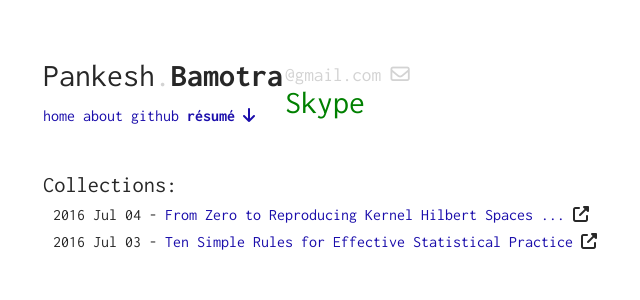
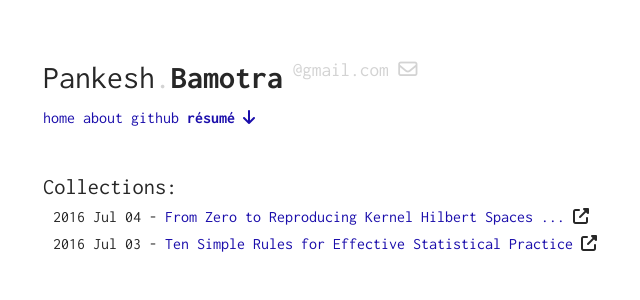
Before and after one commit to pbamotra/sciontist, a Jekyll site: the page built from index.html, in a window 1280 px wide. Shown: the top 300 px of the page, without its empty margins (297-937 px from the left). Built offline with Jekyll 4.4.1, drawn with Linux system fonts in a browser that asks for light colours; nearby versions of some CDN libraries.

Commit message:
supsub - restor

```diff
--- a/_config.yml
+++ b/_config.yml
@@ -4,7 +4,7 @@
 
 # My variables
 author: Pankesh Bamotra
-name: Pankesh<span style="color:#d3d3d3">.</span><span style="font-weight:bold">Bamotra</span><span class='supsub'><sup class='superscript'><a href="mailto:pankesh.bamotra@gmail.com" style="text-decoration:none"><span class="suffix"> @gmail.com <i class="fa fa-envelope-o" aria-hidden="true"></i></span></a></sup><sub class='subscript'>Skype</sub></span>
+name: Pankesh<span style="color:#d3d3d3">.</span><span style="font-weight:bold">Bamotra</span><a href="mailto:pankesh.bamotra@gmail.com" style="text-decoration:none"><span class="suffix"> @gmail.com <i class="fa fa-envelope-o" aria-hidden="true"></i></span></a>
 title: Sciontist
 keywords: data science, machine learning, life, experience, learning, cmu, carnegie mellon university
 description: Personal experiences with data that flows around humans, making sense of it, and learning it's impact.
--- a/assets/css/main.scss
+++ b/assets/css/main.scss
@@ -70,6 +70,7 @@
         .suffix {
             font-size: 0.6em;
             color:#d3d3d3;
+            vertical-align: super;
         }
     }
 }
@@ -229,7 +230,3 @@
         }
     }
 }
-
-.supsub {position: absolute}
-.subscript {color: green; display:block; position:relative; left:2px; top: -5px}
-.superscript {color: red; display:block; position:relative; left:2px; top: -5px}
```
